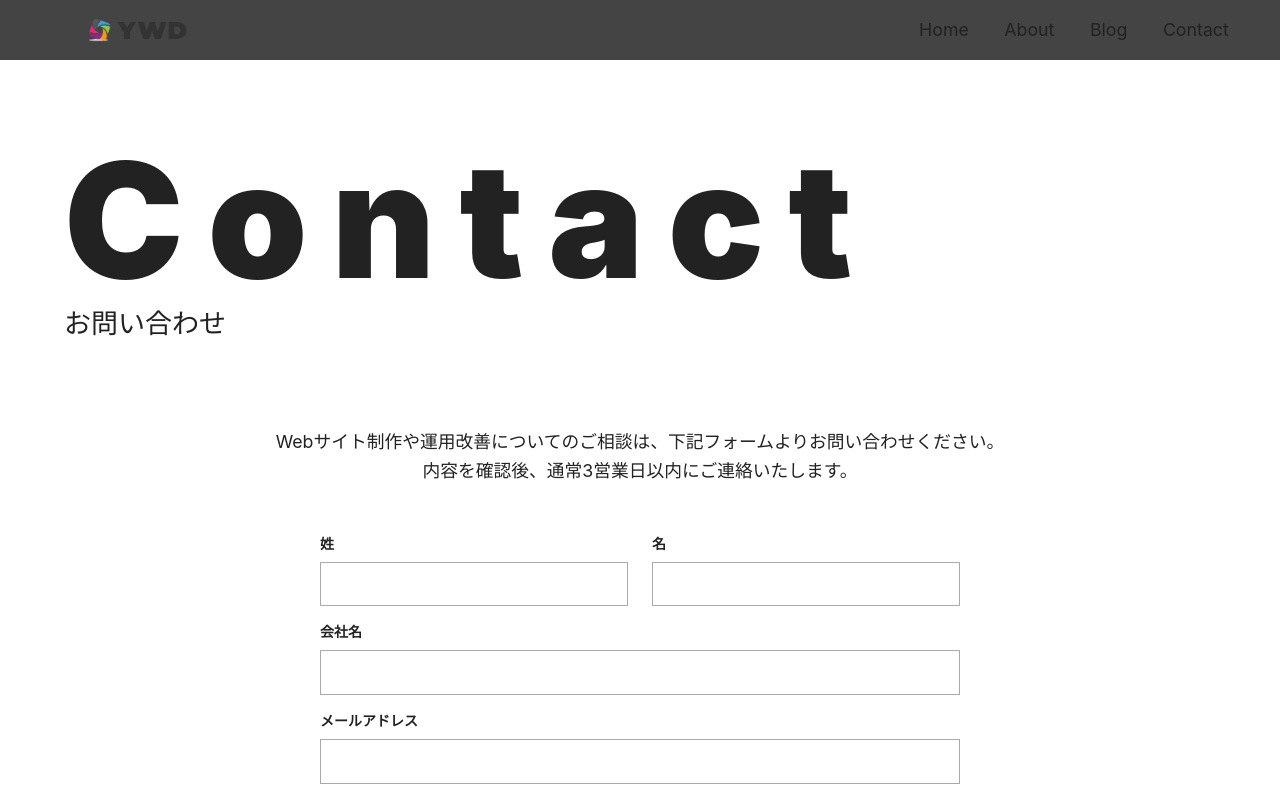
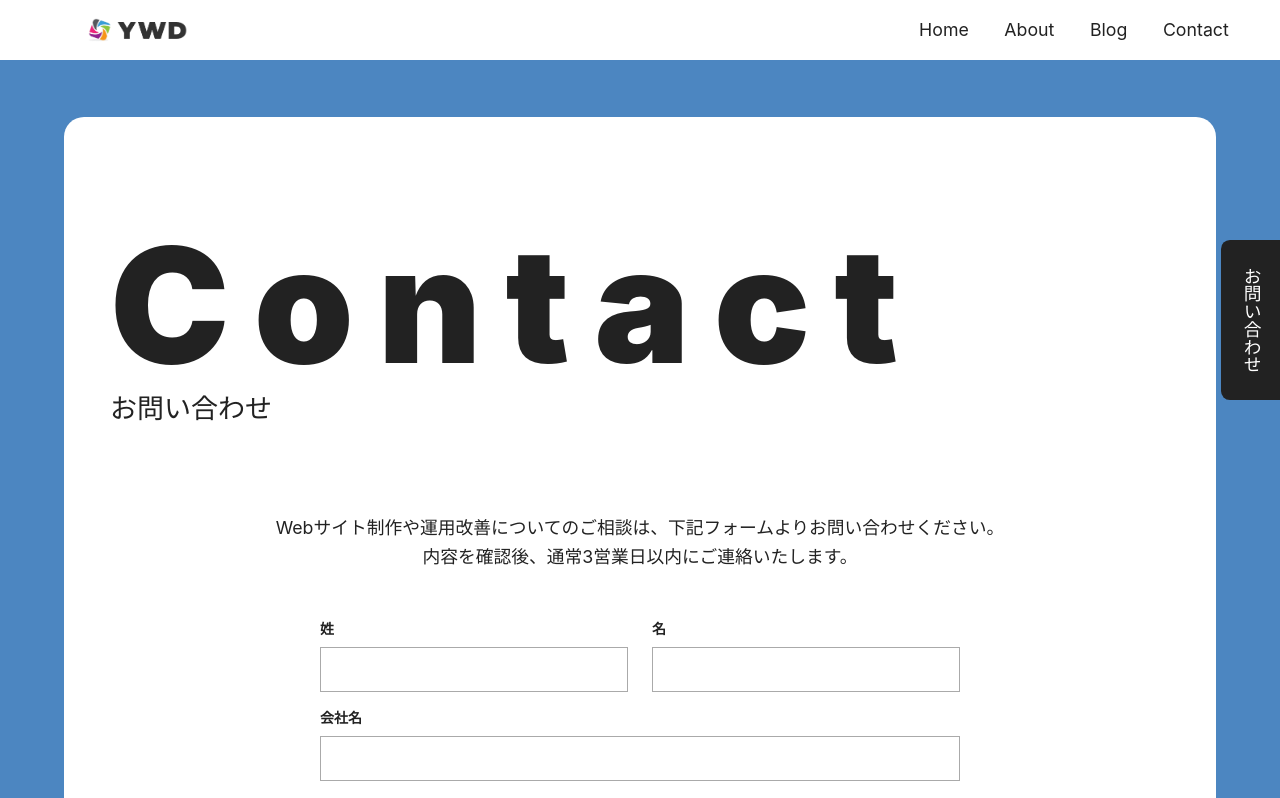
Before and after one commit to yokumatsuda/sample-site2, a Next.js app: page /contact in a window 1280 px wide. Shown: the top 798 px of the page. Built offline with nearby package versions, Linux system fonts and the light colour scheme; no server answers.

Commit message:
update by yoku

```diff
--- a/app/_components/Header/index.tsx
+++ b/app/_components/Header/index.tsx
@@ -5,7 +5,7 @@ import Nav from "../Nav";
 
 export default function Header() {
   return (
-    <header className="bg-[var(--gray-75)] max-md:sticky max-md:top-0 max-md:z-[300] ">
+    <header className="bg-[var(--white)] max-md:sticky max-md:top-0 max-md:z-[300] ">
       <Container large>
         <div className="flex items-center justify-between">
           <Logo boxOn />
--- /dev/null
+++ b/app/_components/PageFrame/index.module.css
@@ -0,0 +1,30 @@
+/* app\_components\PageFrame\index.module.css */
+.frame {
+  padding: var(--space-md) 0;
+  transition: background-color 0.3s ease;
+}
+
+.frame > :first-child {
+  padding: var(--space-xs) 0;
+  background-color: var(--white);
+  border-radius: 20px;
+}
+
+.sideBtn {
+  display: none;
+}
+
+@media (min-width: 768px) {
+  .sideBtn {
+    display: revert;
+    position: fixed;
+    top: 30%;
+    right: 0;
+    z-index: 20;
+    padding: 1.5em 0.75em;
+    border-radius: 0.5em 0 0 0.5em;
+    color: var(--white);
+    background-color: var(--black);
+    writing-mode: vertical-rl;
+  }
+}
--- /dev/null
+++ b/app/_components/PageFrame/index.tsx
@@ -0,0 +1,45 @@
+// app\_components\PageFrame\index.tsx
+"use client";
+
+import Link from "next/link";
+import { usePathname } from "next/navigation";
+import { type ReactNode, useEffect, useRef, useState } from "react";
+import styles from "./index.module.css";
+import Container from "../Container";
+
+const frameColors = ["#4c86c1", "#e98aae", "#f2c94c"];
+
+function getNextColor(currentColor: string) {
+  const candidates = frameColors.filter((color) => color !== currentColor);
+  const index = Math.floor(Math.random() * candidates.length);
+
+  return candidates[index];
+}
+
+type PageFrameProps = {
+  children: ReactNode;
+};
+
+export default function PageFrame({ children }: PageFrameProps) {
+  const pathname = usePathname();
+  const isFirstRender = useRef(true);
+  const [frameColor, setFrameColor] = useState(frameColors[0]);
+
+  useEffect(() => {
+    if (isFirstRender.current) {
+      isFirstRender.current = false;
+      return;
+    }
+
+    setFrameColor((currentColor) => getNextColor(currentColor));
+  }, [pathname]);
+
+  return (
+    <div className={styles.frame} style={{ backgroundColor: frameColor }}>
+      <Container>{children}</Container>
+      <Link href="/contact" className={styles.sideBtn}>
+        お問い合わせ
+      </Link>
+    </div>
+  );
+}
--- a/app/_components/Pagination/index.tsx
+++ b/app/_components/Pagination/index.tsx
@@ -23,7 +23,7 @@ export default function Pagination({
     "flex items-center gap-[0.5em] text-(length:--small-heading3) max-sm:text-xs";
   return (
     <nav aria-label="前後の記事">
-      <ul className="my-[var(--space-lg)] flex items-center justify-between gap-[1em]">
+      <ul className="my-[var(--space-lg)] flex items-center justify-between gap-[1.5em] md:gap-[6em]">
         {prevText && prevUrl && (
           <li>
             <Link href={prevUrl} className={iconTextClassName}>
--- a/app/about/page.tsx
+++ b/app/about/page.tsx
@@ -1,5 +1,4 @@
 // app\about\page.tsx
-import type { Metadata } from "next";
 import Image from "next/image";
 import PostBody from "../_components/PostBody";
 import Contact from "../_components/Contact";
--- a/app/layout.tsx
+++ b/app/layout.tsx
@@ -9,6 +9,7 @@ import { siteMeta } from "./libs/constants";
 import "@fortawesome/fontawesome-svg-core/styles.css";
 import { config } from "@fortawesome/fontawesome-svg-core";
 config.autoAddCss = false;
+import PageFrame from "./_components/PageFrame";
 
 const gaId = process.env.NEXT_PUBLIC_GA_ID;
 
@@ -62,7 +63,9 @@ export default function RootLayout({
     <html lang="ja">
       <body>
         <Header />
-        <main>{children}</main>
+        <PageFrame>
+          <main>{children}</main>
+        </PageFrame>
         <Footer />
       </body>
       {gaId && <GoogleAnalytics gaId={gaId} />}
```
